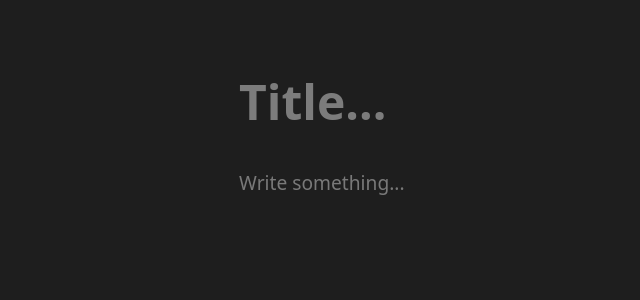
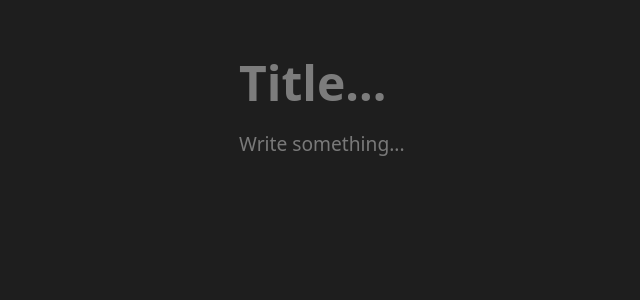
Before and after one commit to devmrin/zen, a React (Create React App) app: page / in a window 1280 px wide. Shown: the top 300 px of the page, without its empty margins (19-659 px from the left). Built offline with nearby package versions, Linux system fonts and the light colour scheme.

Commit message:
editor title and content spacing

```diff
--- a/src/components/Editor/Editor.scss
+++ b/src/components/Editor/Editor.scss
@@ -12,10 +12,8 @@
 .editor__header {
   color: #cccccc;
   font-size: 2em;
-  margin-block-start: 0.67em;
-  margin-block-end: 0.67em;
-  margin-inline-start: 0px;
-  margin-inline-end: 0px;
+  margin-block-start: 0.27em;
+  margin-block-end: 0.27em;
   font-weight: bold;
   &--light {
     font-size: 3em;
```
